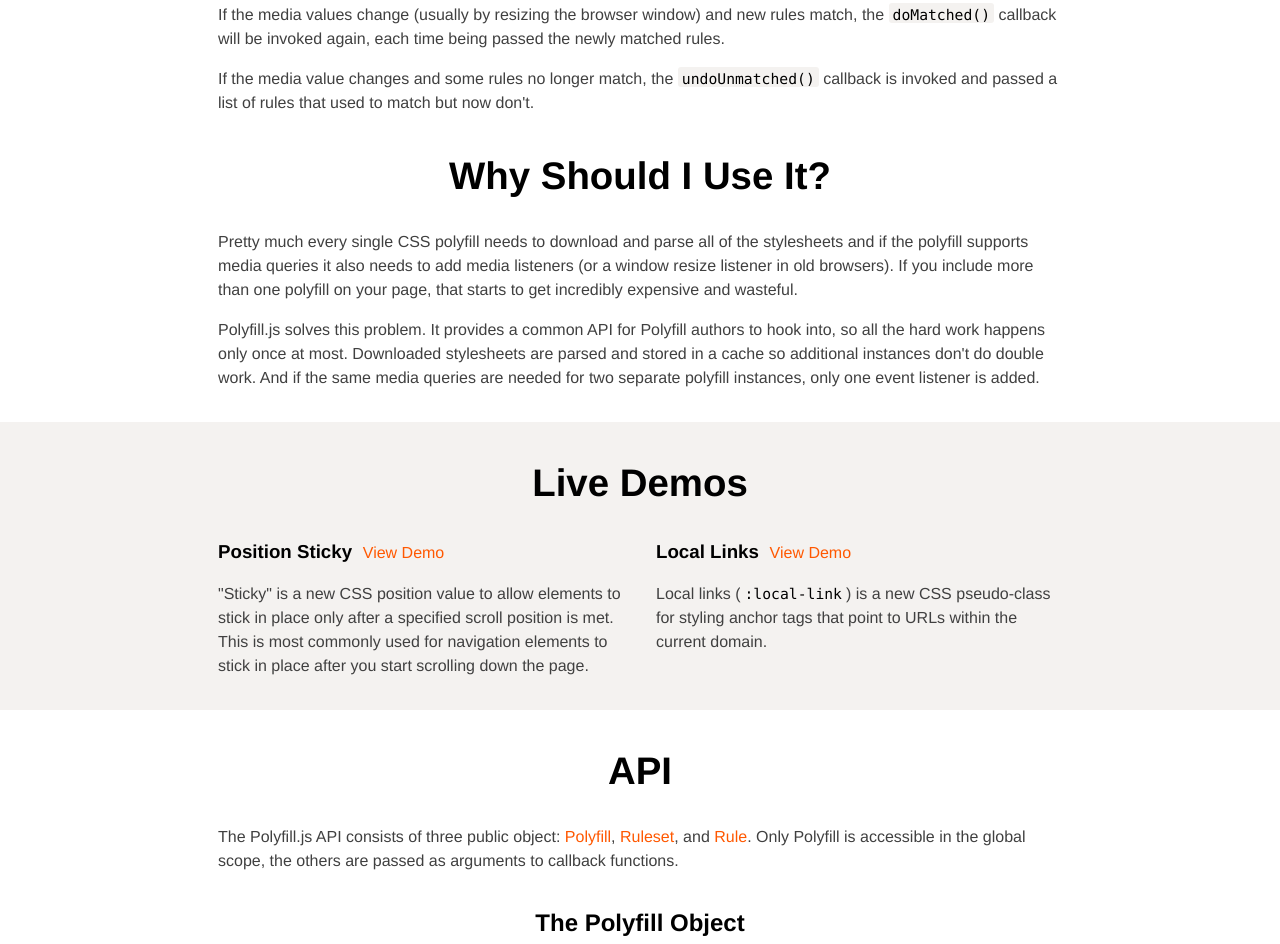
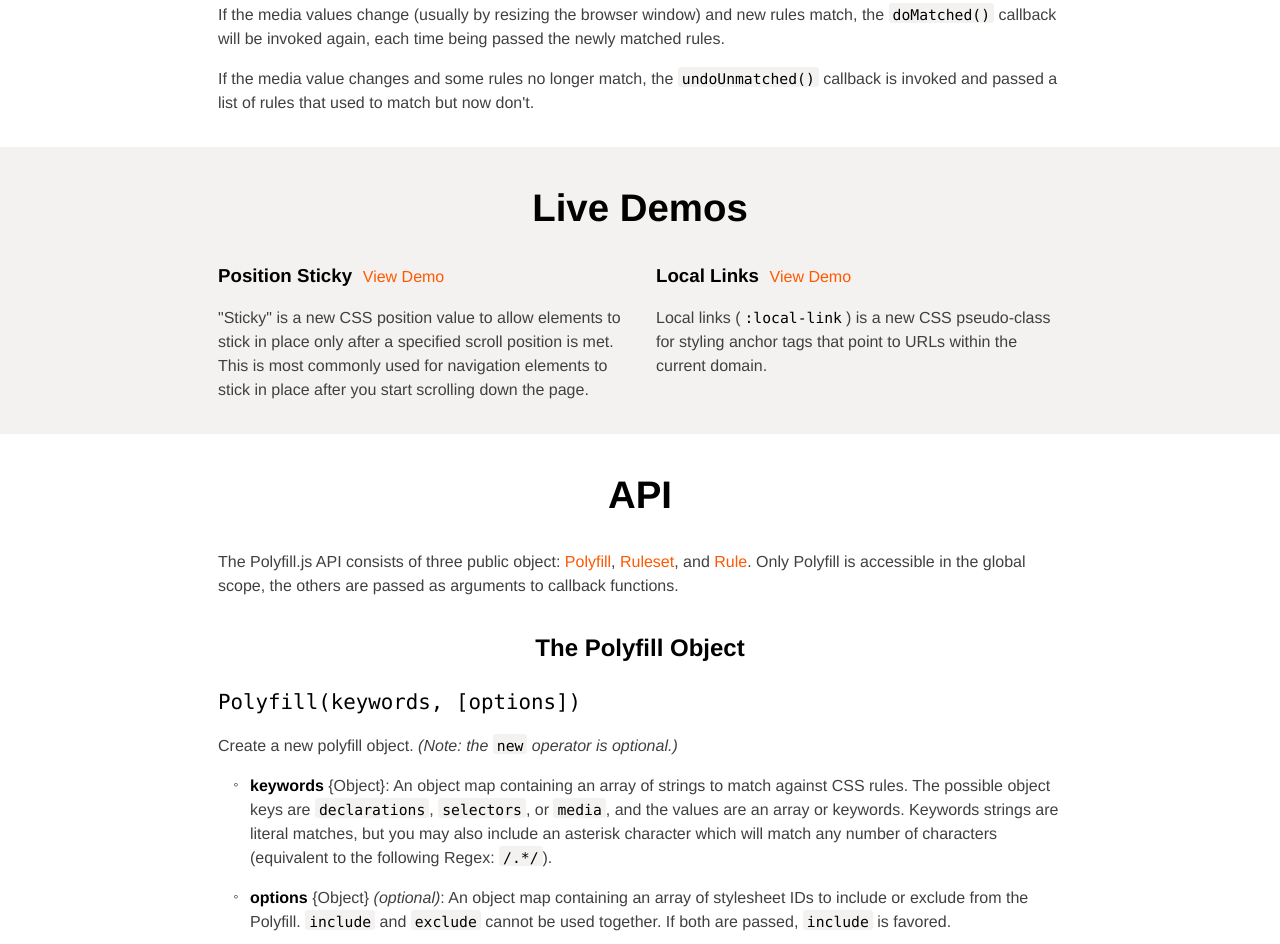
Before and after one commit to philipwalton/polyfill, a website: page index.html in a window 1280 px wide. Shown: the part 1524-2468 px from the top of the page. Drawn offline with Linux system fonts and the light colour scheme.

Commit message:
Update the docs.

```diff
--- a/index.html
+++ b/index.html
@@ -30,7 +30,14 @@
       <h1>Introduction</h1>
       <p class="promo">Polyfill.js is library designed to make writing CSS polyfills much, much easier. It's an abstraction library that takes care of the boilerplate, so you can focus on what your polyfill actually does.</p>
       <p>For most CSS polyfills, the hardest part is not the polyfill logic, it's the boring stuff, the stuff that the browser is supposed to do for you: downloading the CSS, parsing it, and finding the parts you care about. If the CSS contains media queries, you need to deal with them, detect when they apply, and manually listen for changes.</p>
+
       <p>It's a lot of work, but Polyfill.js does the majority of it for you. And it's only <strong>3.6KB</strong> minified and gzipped!</p>
+
+      <!--
+      <p>Pretty much every single CSS polyfill needs to download and parse all of the stylesheets and if the polyfill supports media queries it also needs to add media listeners (or a window resize listener in old browsers). If you include more than one polyfill on your page, that starts to get incredibly expensive and wasteful.</p>
+      <p>Polyfill.js solves this problem. It provides a common API for Polyfill authors to hook into, so all the hard work happens only once at most. Downloaded stylesheets are parsed and stored in a cache so additional instances don't do double work. And if the same media queries are needed for two separate polyfill instances, only one event listener is added.</p
+      -->
+
     </div>
   </section>
 
@@ -65,14 +72,6 @@
       <p>Once you have your polyfill instance, you simply register two callback: <code>doMatched()</code> and <code>undoUnmatched()</code>. When the page first loads and Polyfill.js has done all its work behind the scenes, the <code>doMatched()</code> callback is invoked and is passed a list of CSS rules that contain the specified keywords and match the current media.</p>
       <p>If the media values change (usually by resizing the browser window) and new rules match, the <code>doMatched()</code> callback will be invoked again, each time being passed the newly matched rules.</p>
       <p>If the media value changes and some rules no longer match, the <code>undoUnmatched()</code> callback is invoked and passed a list of rules that used to match but now don&#39;t.</p>
-    </div>
-  </section>
-
-  <section>
-    <div class="container">
-      <h1>Why Should I Use It?</h1>
-      <p>Pretty much every single CSS polyfill needs to download and parse all of the stylesheets and if the polyfill supports media queries it also needs to add media listeners (or a window resize listener in old browsers). If you include more than one polyfill on your page, that starts to get incredibly expensive and wasteful.</p>
-      <p>Polyfill.js solves this problem. It provides a common API for Polyfill authors to hook into, so all the hard work happens only once at most. Downloaded stylesheets are parsed and stored in a cache so additional instances don't do double work. And if the same media queries are needed for two separate polyfill instances, only one event listener is added.</p>
     </div>
   </section>
 
```
